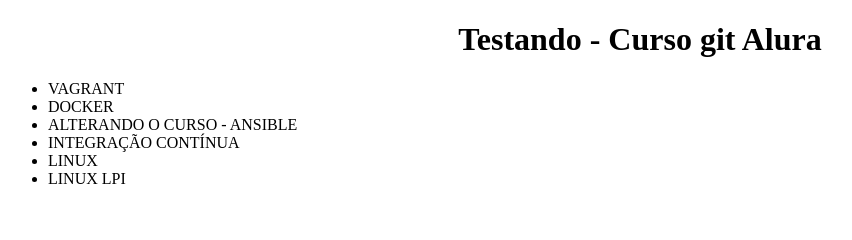
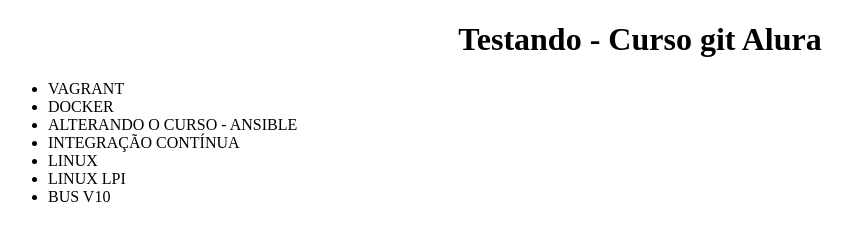
Before and after one commit to alanmourad/git-lab, a plain HTML site: page index.html in a window 1280 px wide. Shown: the whole page, without its empty margins (0-852 px from the left). Drawn offline with Linux system fonts and the light colour scheme.

Commit message:
incluindo curso na lista bus v10

```diff
--- a/index.html
+++ b/index.html
@@ -14,6 +14,7 @@
         <li>INTEGRAÇÃO CONTÍNUA</li>
         <li>LINUX</li>
         <li>LINUX LPI</li>
+        <li>BUS V10</li>
     </ul>
 </body>
 </html
```
